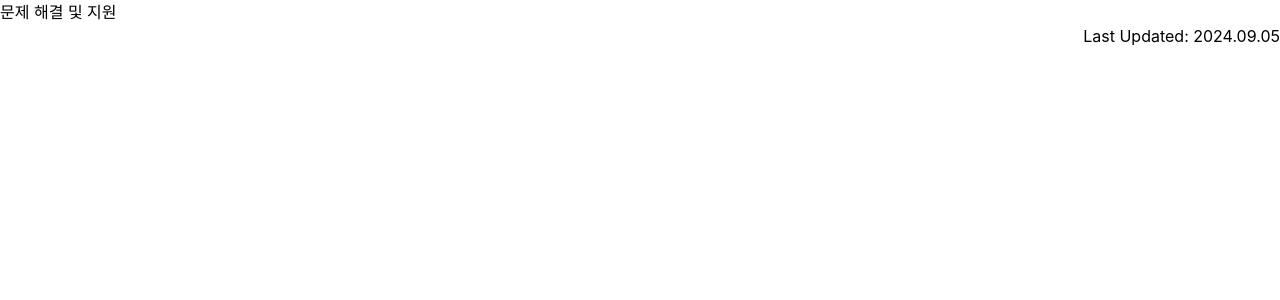
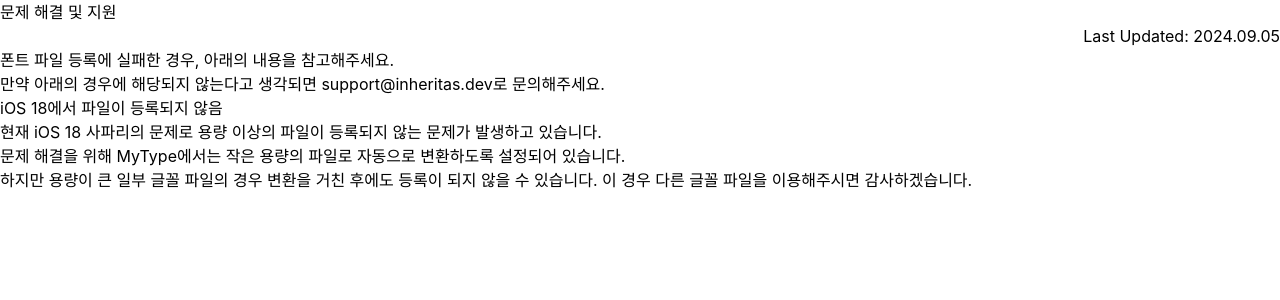
Before and after one commit to InHeritas/InHeritas.Dev, a Next.js app: page /mytype/notice/2 in a window 1280 px wide. Shown: the top 300 px of the page. Built offline with nearby package versions, Linux system fonts and the light colour scheme.

Commit message:
Add trouble shooting page for MyType

```diff
--- a/pages/mytype/notice/2.mdx
+++ b/pages/mytype/notice/2.mdx
@@ -6,3 +6,12 @@ import { Callout } from 'nextra/components'
 <div style={{ textAlign: 'right' }}>
   Last Updated: 2024.09.05
 </div>
+
+폰트 파일 등록에 실패한 경우, 아래의 내용을 참고해주세요.
+만약 아래의 경우에 해당되지 않는다고 생각되면 support@inheritas.dev로 문의해주세요.
+
+## iOS 18에서 파일이 등록되지 않음
+
+현재 iOS 18 사파리의 문제로 용량 이상의 파일이 등록되지 않는 문제가 발생하고 있습니다.
+문제 해결을 위해 MyType에서는 작은 용량의 파일로 자동으로 변환하도록 설정되어 있습니다.
+하지만 용량이 큰 일부 글꼴 파일의 경우 변환을 거친 후에도 등록이 되지 않을 수 있습니다. 이 경우 다른 글꼴 파일을 이용해주시면 감사하겠습니다.
```
